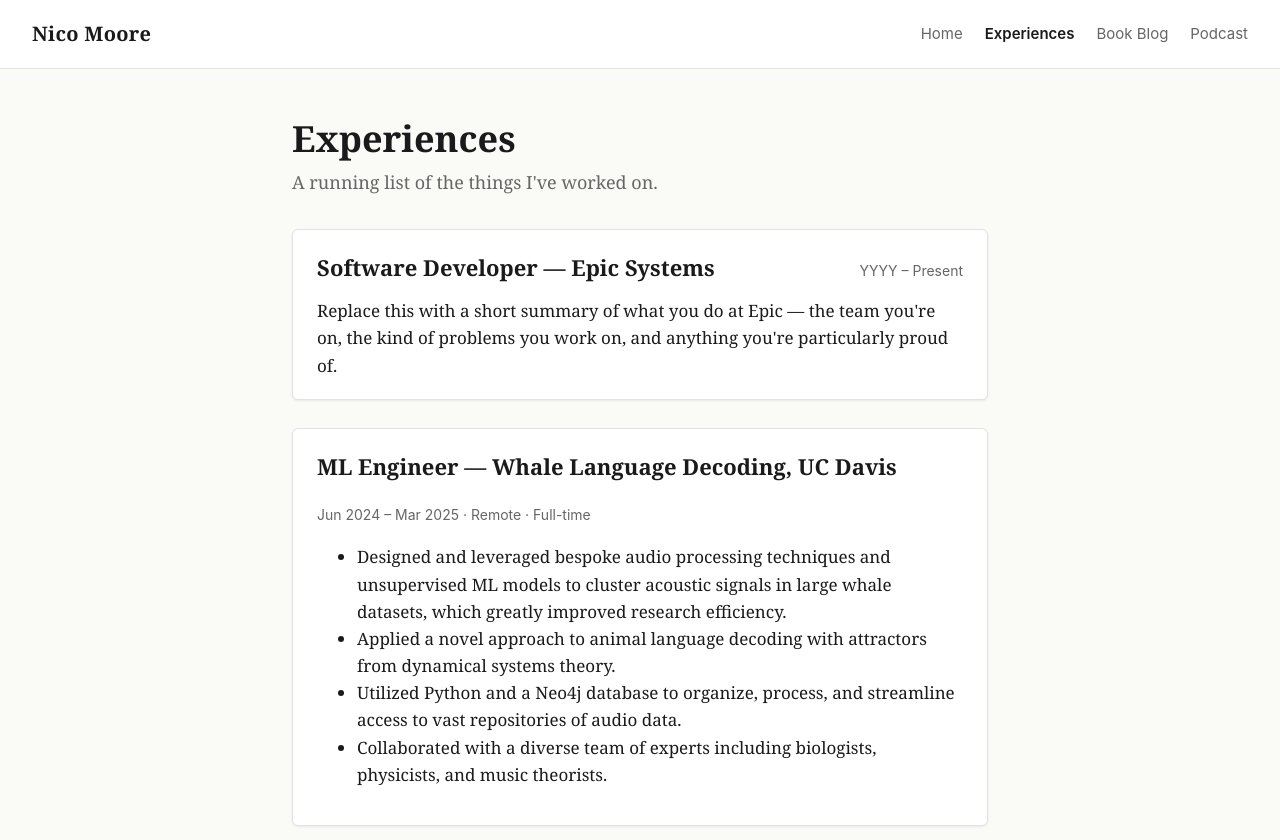
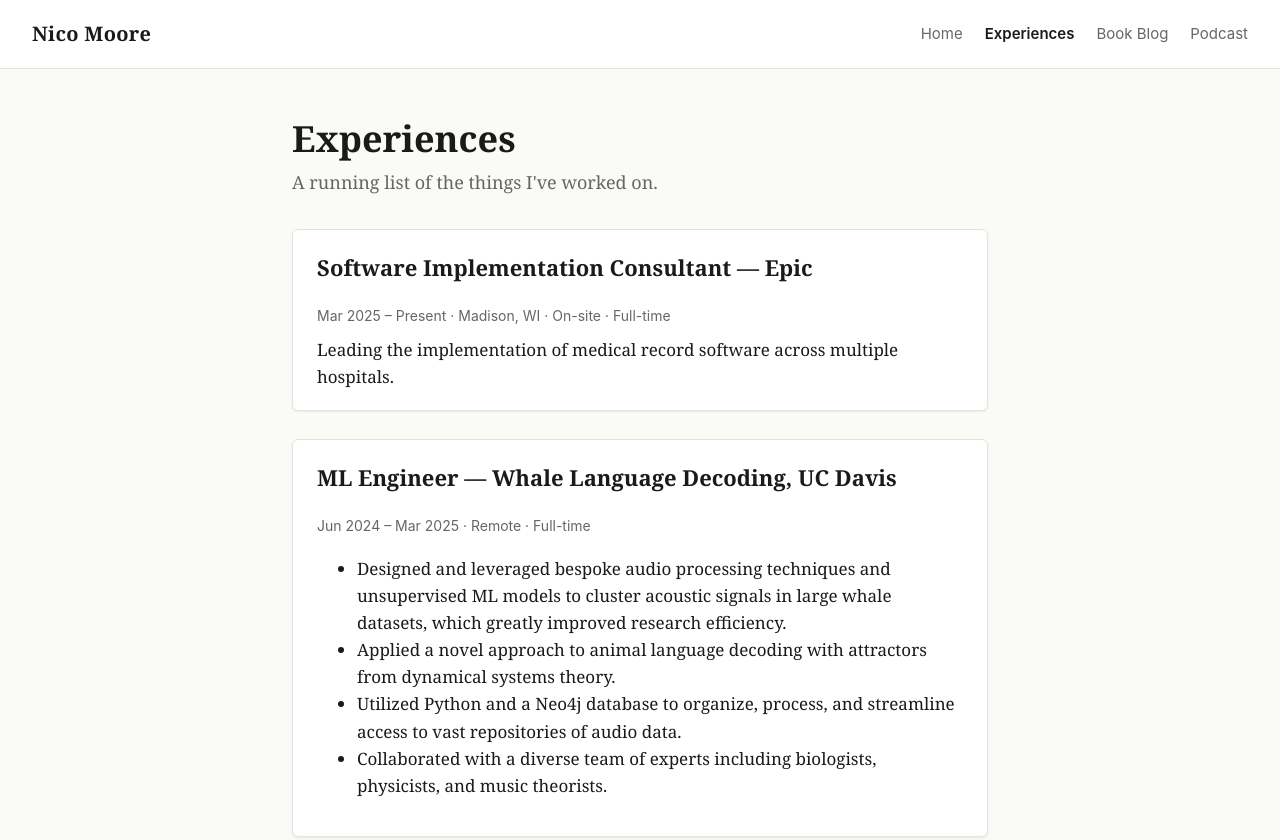
Before and after one commit to NicoMoore/nicomoore.github.io, a website: page experiences.html in a window 1280 px wide. Shown: the top 840 px of the page. Drawn offline with Linux system fonts and the light colour scheme.

Commit message:
Fill in Epic experience details

```diff
--- a/experiences.html
+++ b/experiences.html
@@ -24,14 +24,10 @@
     <section class="timeline">
       <article class="experience">
         <header>
-          <h2>Software Developer &mdash; Epic Systems</h2>
-          <span class="dates">YYYY &ndash; Present</span>
+          <h2>Software Implementation Consultant &mdash; Epic</h2>
+          <span class="dates">Mar 2025 &ndash; Present &middot; Madison, WI &middot; On-site &middot; Full-time</span>
         </header>
-        <p>
-          Replace this with a short summary of what you do at Epic &mdash;
-          the team you're on, the kind of problems you work on, and anything
-          you're particularly proud of.
-        </p>
+        <p>Leading the implementation of medical record software across multiple hospitals.</p>
       </article>
 
       <article class="experience">
```
